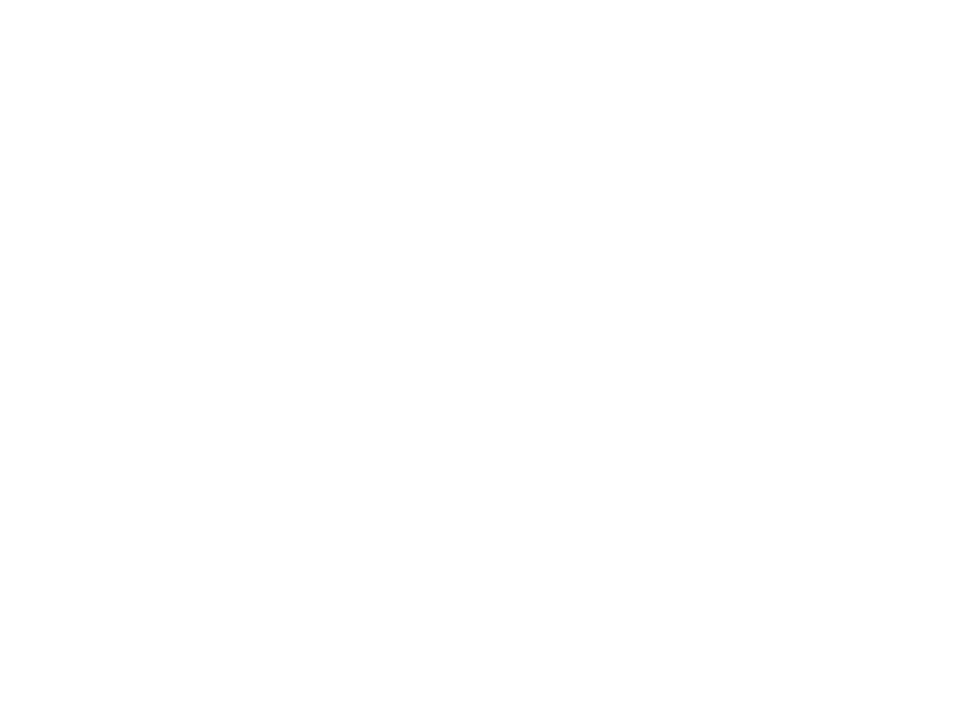
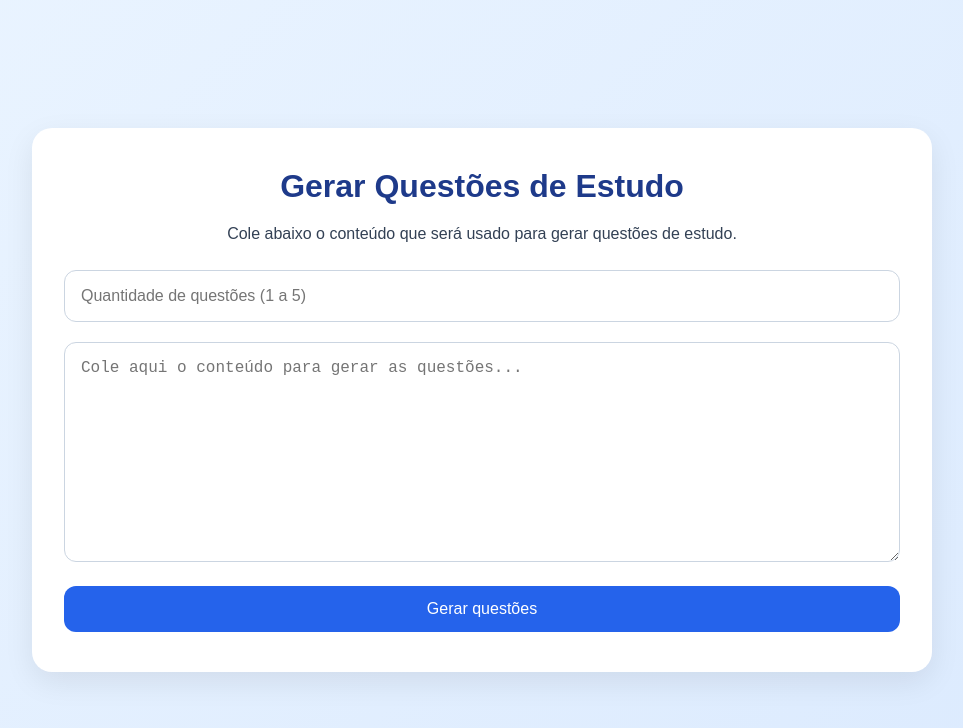
Before and after one commit to Limkol/Site_de_Estudo_com_IA, a React (Vite) app in the folder frontend/: page /questoes in a window 1280 px wide. Before the commit this address had no page. Shown: the top 728 px of the page, without its empty margins (158-1121 px from the left). Built offline with nearby package versions, Linux system fonts and the light colour scheme.

Commit message:
Criação da página de geração de questões e conexão com a página inicial
Created questions generation  page and connected it to the homepage

```diff
--- a/frontend/src/App.jsx
+++ b/frontend/src/App.jsx
@@ -22,7 +22,9 @@ function App() {
             <button className="home-button">Criar plano de estudo</button>
           </Link>
 
-          <button className="home-button">Gerar questões</button>
+          <Link to="/questoes" className="home-button-link">
+            <button className="home-button">Gerar questões</button>
+          </Link>
         </div>
       </main>
     </div>
--- a/frontend/src/main.jsx
+++ b/frontend/src/main.jsx
@@ -5,6 +5,7 @@ import { BrowserRouter, Routes, Route } from 'react-router-dom'
 import App from './App.jsx'
 import ResumoPage from './pages/ResumoPage.jsx'
 import PlanoPage from './pages/PlanoPage.jsx'
+import QuestoesPage from './pages/QuestoesPage.jsx'
 
 createRoot(document.getElementById('root')).render(
   <StrictMode>
@@ -13,6 +14,7 @@ createRoot(document.getElementById('root')).render(
         <Route path="/" element={<App />} />
         <Route path="/resumo" element={<ResumoPage />} />
         <Route path="/plano-estudo" element={<PlanoPage />} />
+        <Route path="/questoes" element={<QuestoesPage />} />
       </Routes>
     </BrowserRouter>
   </StrictMode>,
--- /dev/null
+++ b/frontend/src/pages/QuestoesPage.css
@@ -0,0 +1,81 @@
+.questoes-container {
+  min-height: 100vh;
+  background: linear-gradient(135deg, #eaf4ff, #dbeafe);
+  display: flex;
+  justify-content: center;
+  align-items: center;
+  padding: 24px;
+  font-family: Arial, Helvetica, sans-serif;
+}
+
+.questoes-content {
+  background-color: #ffffff;
+  width: 100%;
+  max-width: 900px;
+  padding: 40px 32px;
+  border-radius: 20px;
+  box-shadow: 0 10px 30px rgba(0, 0, 0, 0.08);
+}
+
+.questoes-title {
+  font-size: 2rem;
+  color: #1e3a8a;
+  margin-bottom: 16px;
+  text-align: center;
+}
+
+.questoes-description {
+  font-size: 1rem;
+  color: #334155;
+  line-height: 1.6;
+  margin-bottom: 24px;
+  text-align: center;
+}
+
+.questoes-textarea {
+  width: 100%;
+  min-height: 220px;
+  padding: 16px;
+  border: 1px solid #cbd5e1;
+  border-radius: 12px;
+  font-size: 1rem;
+  resize: vertical;
+  margin-bottom: 20px;
+  outline: none;
+}
+
+.questoes-textarea:focus {
+  border-color: #2563eb;
+}
+
+.questoes-input {
+  width: 100%;
+  padding: 16px;
+  border: 1px solid #cbd5e1;
+  border-radius: 12px;
+  font-size: 1rem;
+  outline: none;
+  margin-bottom: 20px;
+}
+
+.questoes-input:focus {
+  border-color: #2563eb;
+}
+
+.questoes-button {
+  display: block;
+  width: 100%;
+  background-color: #2563eb;
+  color: white;
+  border: none;
+  padding: 14px 20px;
+  font-size: 1rem;
+  border-radius: 12px;
+  cursor: pointer;
+  transition: 0.3s ease;
+}
+
+.questoes-button:hover {
+  background-color: #1d4ed8;
+  transform: translateY(-2px);
+}
--- /dev/null
+++ b/frontend/src/pages/QuestoesPage.jsx
@@ -0,0 +1,32 @@
+import './QuestoesPage.css'
+
+function QuestoesPage() {
+  return (
+    <div className="questoes-container">
+      <div className="questoes-content">
+        <h1 className="questoes-title">Gerar Questões de Estudo</h1>
+
+        <p className="questoes-description">
+            Cole abaixo o conteúdo que será usado para gerar questões de estudo.
+        </p>
+
+        <input
+            type="number"
+            className="questoes-input"
+            placeholder="Quantidade de questões (1 a 5)"
+            min="1"
+            max="5"
+        />
+
+        <textarea
+            className="questoes-textarea"
+            placeholder="Cole aqui o conteúdo para gerar as questões..."
+        ></textarea>
+
+        <button className="questoes-button">Gerar questões</button>
+      </div>
+    </div>
+  )
+}
+
+export default QuestoesPage
```
